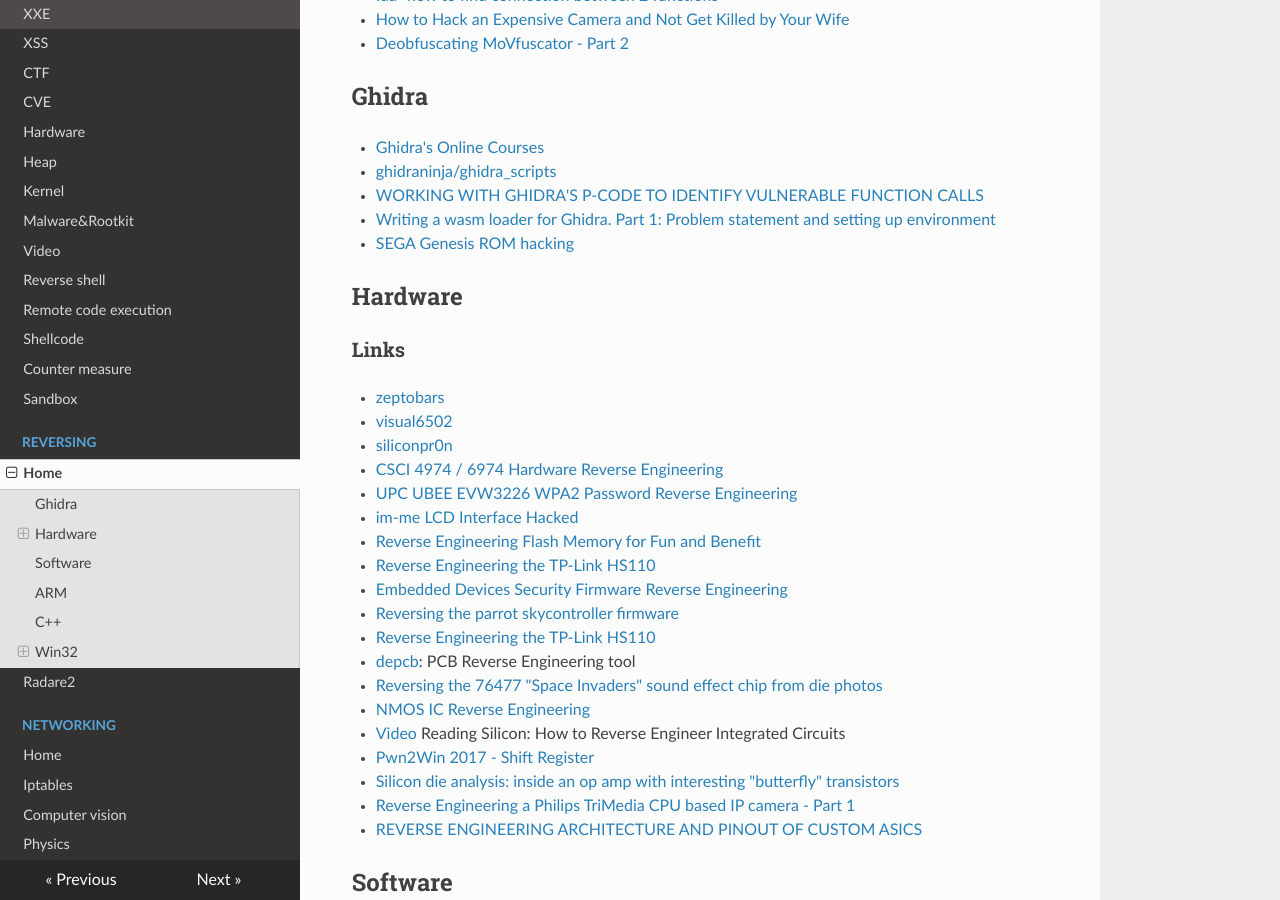
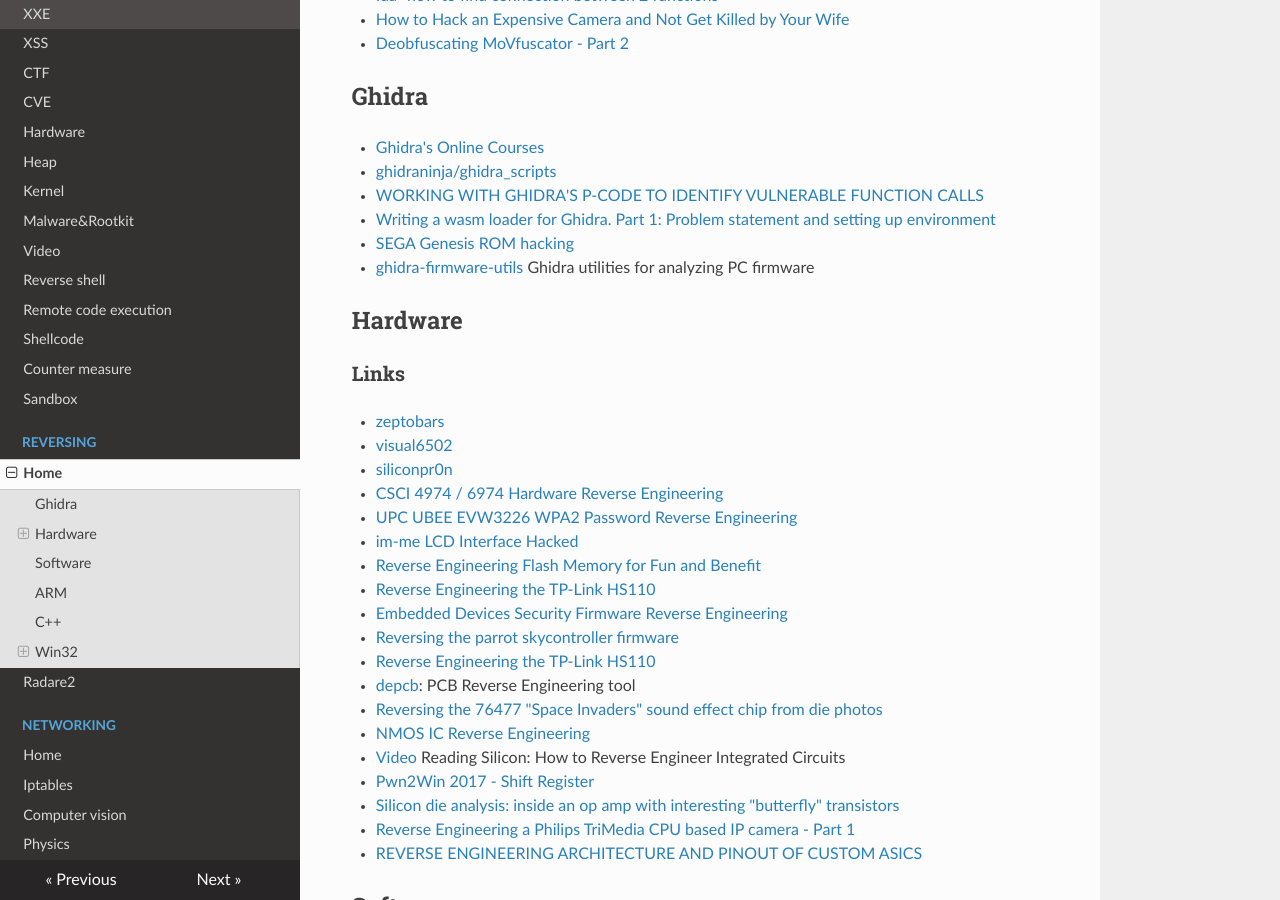
Before and after one commit to gipi/low-level, an MkDocs documentation site: the page built from docs/reversing/reversing.md, in a window 1280 px wide and 900 px high, scrolled down 608 px. Built offline with MkDocs 1.6.1, drawn with Linux system fonts in a browser that asks for light colours; nearby versions of some CDN libraries; old or Windows-style settings are respelled for this version of MkDocs.

Commit message:
Update reversing.md

```diff
--- a/docs/reversing/reversing.md
+++ b/docs/reversing/reversing.md
@@ -27,6 +27,7 @@
  - [WORKING WITH GHIDRA'S P-CODE TO IDENTIFY VULNERABLE FUNCTION CALLS](https://www.riverloopsecurity.com/blog/2019/05/pcode/)
  - [Writing a wasm loader for Ghidra. Part 1: Problem statement and setting up environment](https://habr.com/en/post/443318/)
  - [SEGA Genesis ROM hacking](https://zznop.github.io/romhacking/2019/03/14/sega-genesis-rom-hacking-with-ghidra.html)
+ - [ghidra-firmware-utils](https://github.com/al3xtjames/ghidra-firmware-utils) Ghidra utilities for analyzing PC firmware
 
 ## Hardware
 
```
